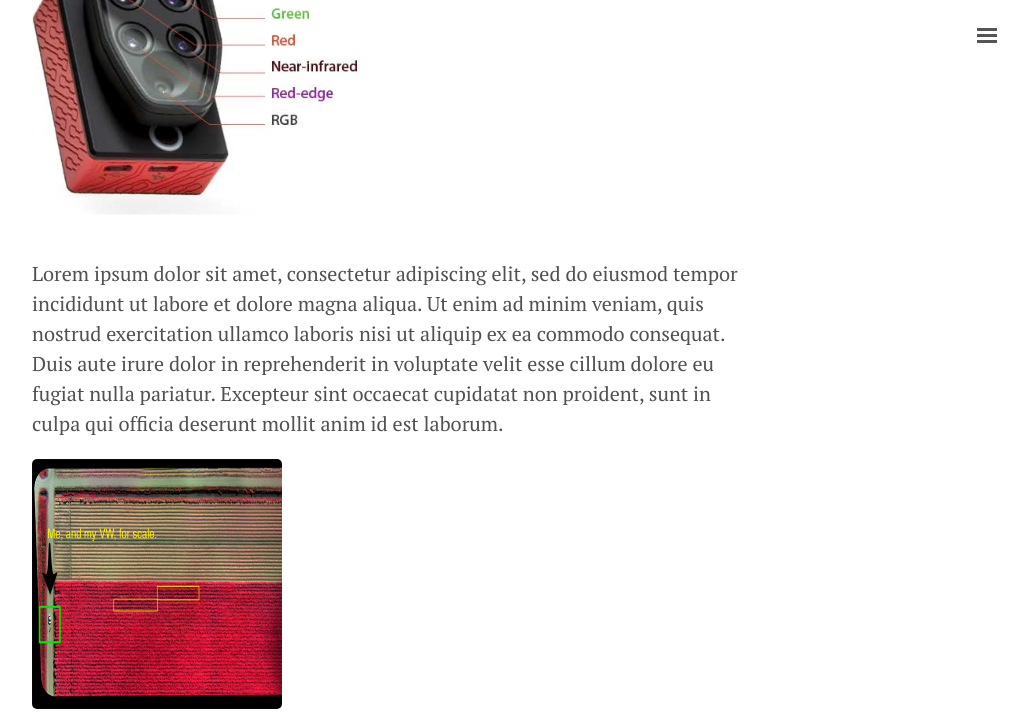
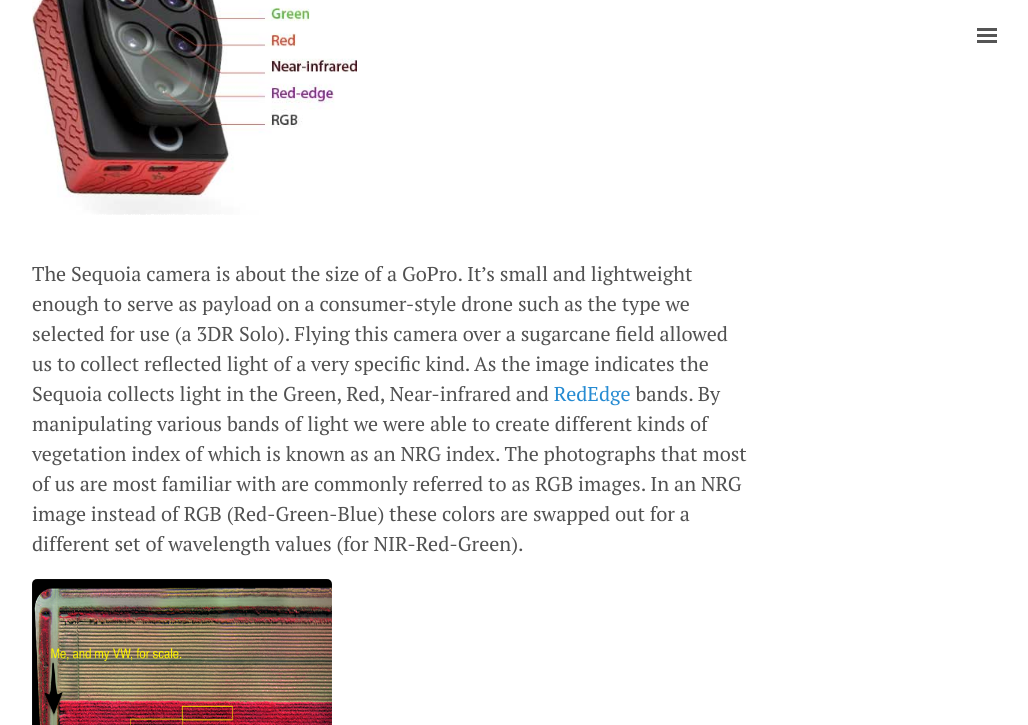
Before and after one commit to geraldmc/geraldmc.github.io, a Jekyll site: the page built from _posts/2019-02-23-predicting-yield-1.md, in a window 1280 px wide and 900 px high, scrolled down 2332 px, cut to the strip 0-725 px from the top of the window. Shown: the whole strip, without its empty margins (248-1276 px from the left). Built offline with Jekyll 4.4.1, drawn with Linux system fonts in a browser that asks for light colours.

Commit message:
adds Sequioa

```diff
--- a/_posts/2019-02-23-predicting-yield-1.md
+++ b/_posts/2019-02-23-predicting-yield-1.md
@@ -35,9 +35,9 @@ Creating a vegetation index requires first getting a camera into the air and as
 
 ![NGR Highlight]({{ site.url }}/assets/parrot-sequoia-camera.png){:height="325px" width="325px"}
 
-Lorem ipsum dolor sit amet, consectetur adipiscing elit, sed do eiusmod tempor incididunt ut labore et dolore magna aliqua. Ut enim ad minim veniam, quis nostrud exercitation ullamco laboris nisi ut aliquip ex ea commodo consequat. Duis aute irure dolor in reprehenderit in voluptate velit esse cillum dolore eu fugiat nulla pariatur. Excepteur sint occaecat cupidatat non proident, sunt in culpa qui officia deserunt mollit anim id est laborum.
+The Sequoia camera is about the size of a GoPro. It’s small and lightweight enough to serve as payload on a consumer-style drone such as the type we selected for use (a 3DR Solo). Flying this camera over a sugarcane field allowed us to collect reflected light of a very specific kind. As the image indicates the Sequoia collects light in the Green, Red, Near-infrared and [RedEdge](https://en.wikipedia.org/wiki/Red_edge) bands. By manipulating various bands of light we were able to create different kinds of vegetation index of which is known as an NRG index. The photographs that most of us are most familiar with are commonly referred to as RGB images. In an NRG image instead of RGB (Red-Green-Blue) these colors are swapped out for a different set of wavelength values (for NIR-Red-Green).
 
-![NGR Highlight]({{ site.url }}/assets/NGR-highlight-scale.png){:height="250px" width="250px"}
+![NGR Highlight]({{ site.url }}/assets/NGR-highlight-scale.png){:height="250px" width="300px"}
 
 <!-- {% highlight python %} {% endhighlight %} -->
 <script src="https://gist.github.com/geraldmc/1d3f059a33a30caf73a7f0446892f76f.js"></script>
```
